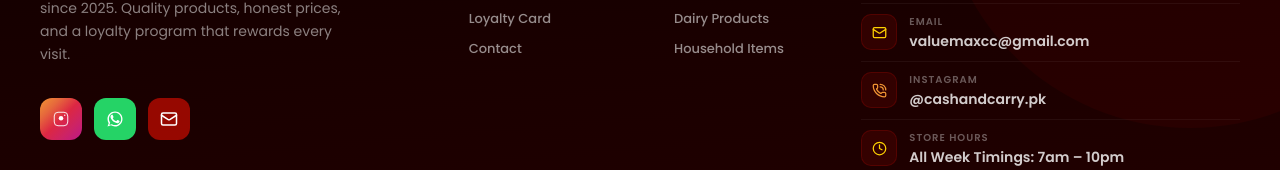
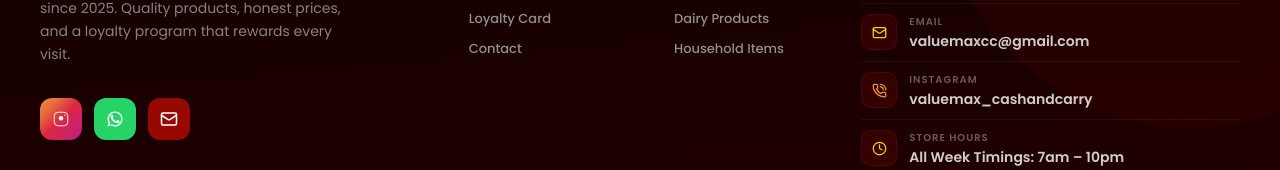
Before and after one commit to Valuemax-Carry/value-max, a Next.js app: page / in a window 1280 px wide. Shown: the part 6917-7087 px from the top of the page. Built offline with nearby package versions, Linux system fonts and the light colour scheme.

Commit message:
Update Footer.js

```diff
--- a/components/app-shell/Footer.js
+++ b/components/app-shell/Footer.js
@@ -343,7 +343,7 @@ export default function Footer() {
                   </div>
                   <div>
                     <p className="text-white/35 text-[10px] uppercase tracking-widest font-semibold mb-0.5">Instagram</p>
-                    <p className="text-white/80 text-sm font-semibold">@cashandcarry.pk</p>
+                    <p className="text-white/80 text-sm font-semibold">valuemax_cashandcarry</p>
                   </div>
                 </a>
 
```
